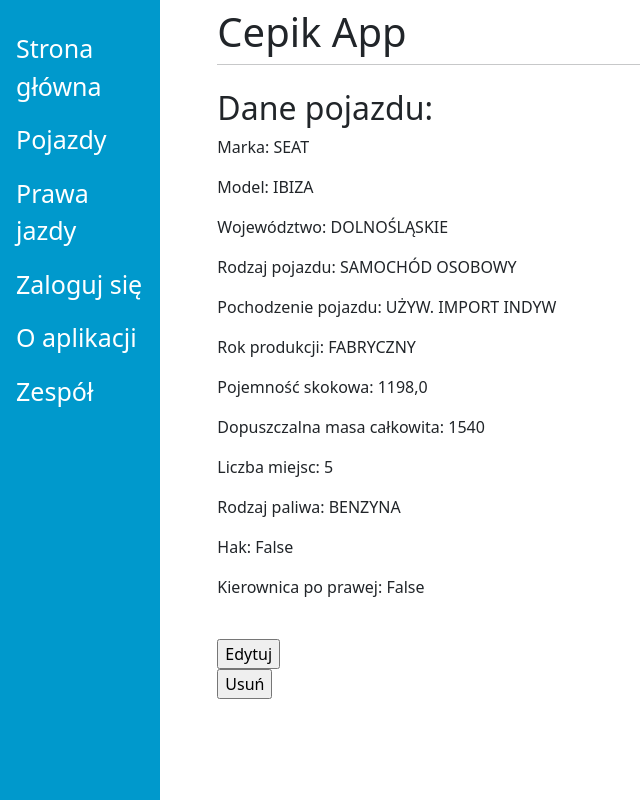
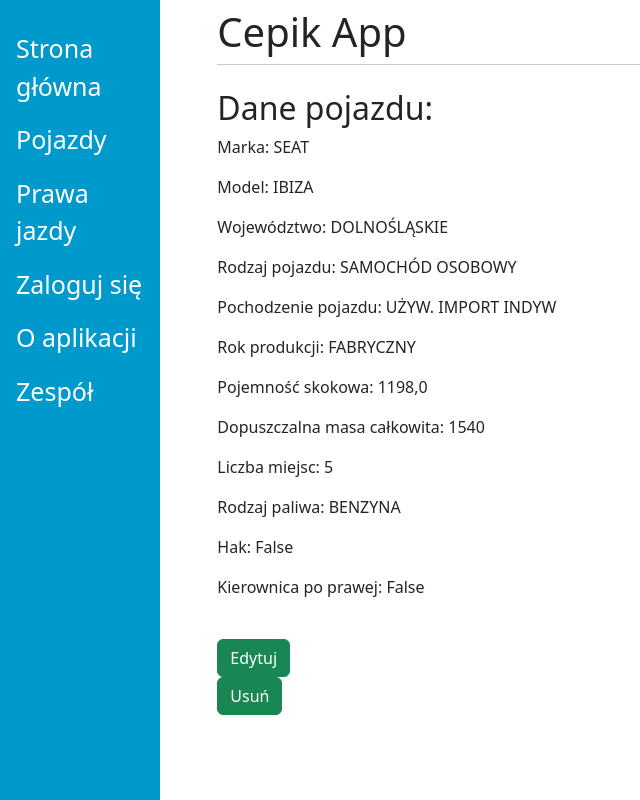
Before and after one commit to xwojziarnik/cepik_app, a Django app: page /vehicles/1/ in a window 1280 px wide. Shown: the whole page, without its empty margins (0-640 px from the left). Run offline with Django 4.2, Linux system fonts and the light colour scheme; data comes from the database, SQL or seed files in the repository.

Commit message:
Modified buttons

```diff
--- a/viewer/templates/vehicle_detail_view.html
+++ b/viewer/templates/vehicle_detail_view.html
@@ -18,8 +18,8 @@
 <p>Hak: {{ data.hak }}</p>
 <p>Kierownica po prawej: {{ data.kierownica_po_prawej }}</p><br>
 <form action="/vehicles/{{data.id}}/update">
-    <input type="submit" value="Edytuj" />
+    <input type="submit" class="btn btn-success" value="Edytuj" />
 </form><form action="/vehicles/{{data.id}}/delete">
-    <input type="submit" value="Usuń" />
+    <input type="submit" class="btn btn-success" value="Usuń" />
 </form>
 {% endblock %}
```
